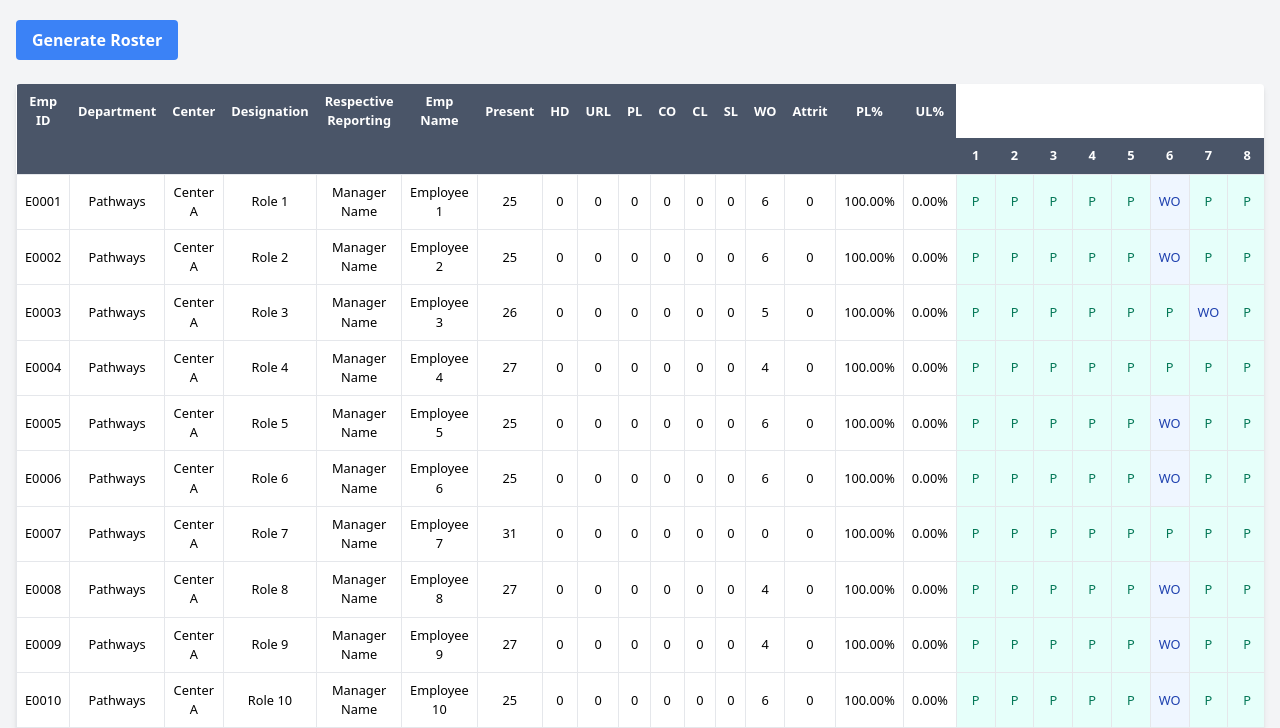
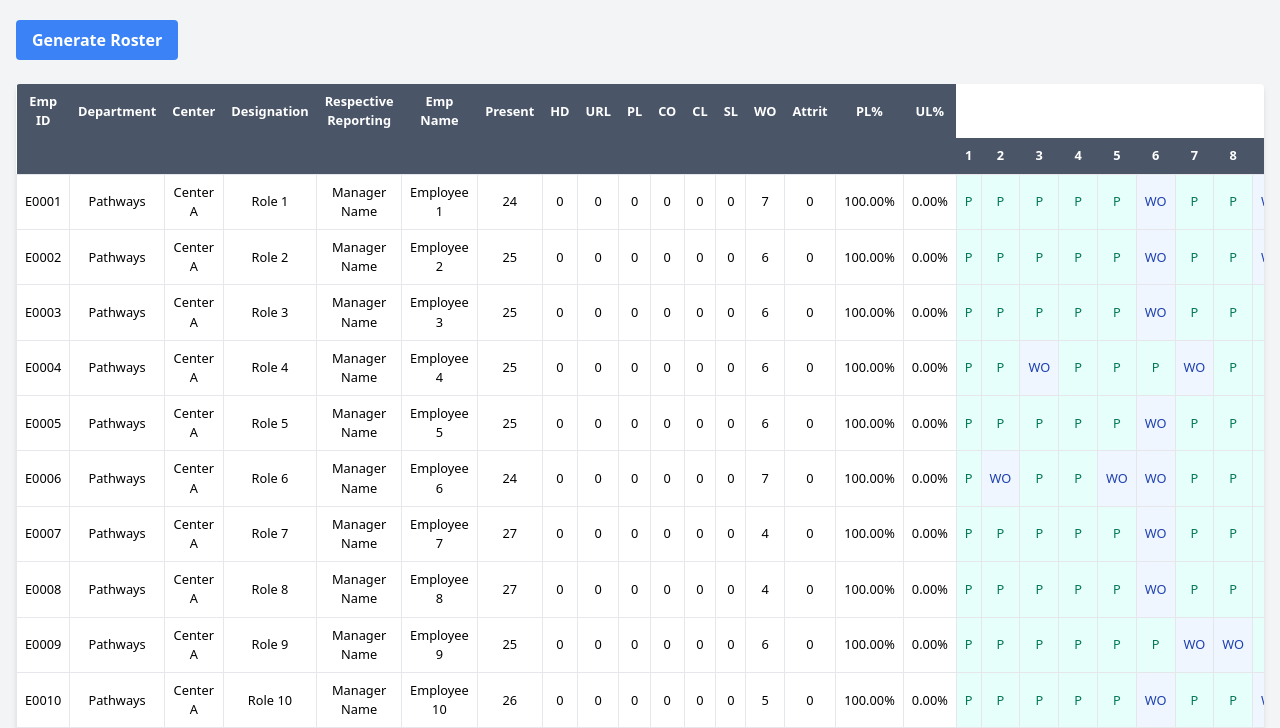
Before and after one commit to ShakilSayed11/Automated-Roster, a plain HTML site: page index.html in a window 1280 px wide. Both pictures are taken after a click on the button "Generate Roster". Shown: the part 72-800 px from the top of the page. Drawn offline with nearby package versions, Linux system fonts and the light colour scheme.

Commit message:
Update index.html

```diff
--- a/index.html
+++ b/index.html
@@ -179,6 +179,7 @@
             const attendance = [];
             const sundays = [];
             let weekOffs = 0;
+            let daysSinceLastWeekOff = 0;
 
             for (let day = 1; day <= daysInMonth; day++) {
                 const date = new Date(new Date().getFullYear(), new Date().getMonth(), day);
@@ -189,21 +190,29 @@
                 }
 
                 if (employee.department === 'Pathways') {
-                    if (dayOfWeek === 0 && weekOffs < 6 && Math.random() < 0.7) {
-                        attendance.push('WO');
+                    if (daysSinceLastWeekOff === 6) {
+                        // Week off after 6 days of work
+                        attendance.push({ status: 'WO', color: 'status-WO' });
                         weekOffs++;
+                        daysSinceLastWeekOff = 0;
+                    } else if (dayOfWeek === 0 && weekOffs < 6 && Math.random() < 0.7) {
+                        attendance.push({ status: 'WO', color: 'status-WO' });
+                        weekOffs++;
+                        daysSinceLastWeekOff = 0;
                     } else if (weekOffs < 6 && Math.random() < 0.1) {
-                        attendance.push('WO');
+                        attendance.push({ status: 'WO', color: 'status-WO' });
                         weekOffs++;
+                        daysSinceLastWeekOff = 0;
                     } else {
-                        attendance.push('P');
+                        attendance.push({ status: 'P', color: 'status-P' });
+                        daysSinceLastWeekOff++;
                     }
                 } else if (employee.department === 'Oxford Direct') {
                     if (dayOfWeek === 0 || (dayOfWeek === 6 && weekOffs < 6)) {
-                        attendance.push('WO');
+                        attendance.push({ status: 'WO', color: 'status-WO' });
                         weekOffs++;
                     } else {
-                        attendance.push('P');
+                        attendance.push({ status: 'P', color: 'status-P' });
                     }
                 }
             }
@@ -211,10 +220,10 @@
             if (employee.department === 'Oxford Direct') {
                 if (sundays.length === 5) {
                     const saturdayIndex = attendance.findIndex((status, index) =>
-                        new Date(new Date().getFullYear(), new Date().getMonth(), index + 1).getDay() === 6 && status === 'WO'
+                        new Date(new Date().getFullYear(), new Date().getMonth(), index + 1).getDay() === 6 && status.status === 'WO'
                     );
                     if (saturdayIndex !== -1) {
-                        attendance[saturdayIndex] = 'P';
+                        attendance[saturdayIndex] = { status: 'P', color: 'status-P' };
                     }
                 } else if (sundays.length === 4) {
                     const saturdays = attendance.reduce((acc, status, index) => {
@@ -226,13 +235,13 @@
 
                     while (saturdays.length > 2) {
                         const randomIndex = Math.floor(Math.random() * saturdays.length);
-                        attendance[saturdays[randomIndex]] = 'P';
+                        attendance[saturdays[randomIndex]] = { status: 'P', color: 'status-P' };
                         saturdays.splice(randomIndex, 1);
                     }
                 }
             }
 
-            return attendance.map(status => ({ status, color: `status-${status}` }));
+            return attendance;
         }
 
         function summarizeAttendance(attendance) {
```
